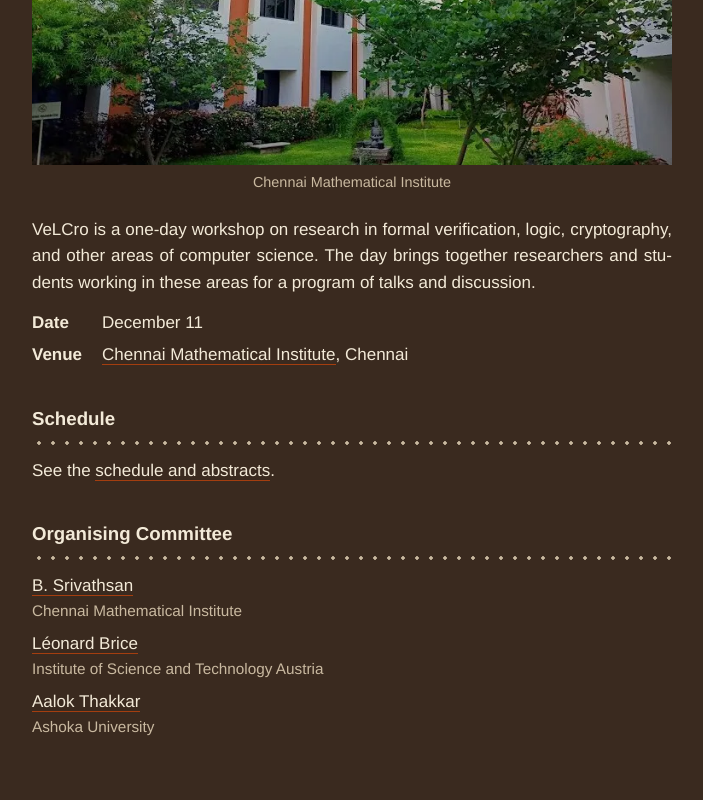
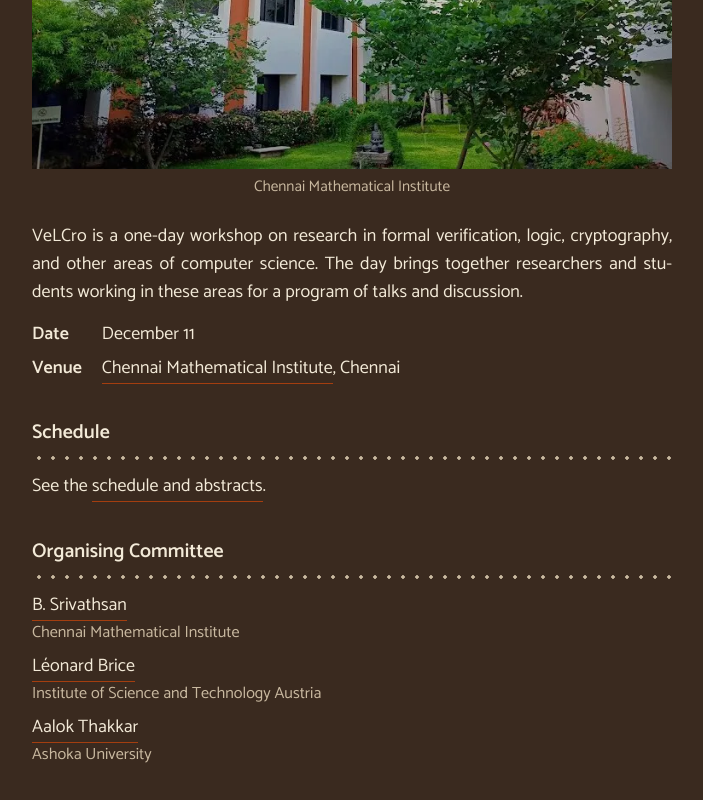
Before and after one commit to aalok-thakkar/velcro, a plain HTML site: page index.html in a window 1280 px wide. Shown: the part 578-1378 px from the top of the page, without its empty margins (288-991 px from the left). Drawn offline with Linux system fonts and the light colour scheme.

Commit message:
Use Catamaran font

```diff
--- a/index.html
+++ b/index.html
@@ -5,6 +5,9 @@
     <meta name="viewport" content="width=device-width, initial-scale=1" />
     <title>VeLCro: VErification, Logic, and CRyptOgraphy</title>
     <link rel="icon" href="data:," />
+    <link rel="preconnect" href="https://fonts.googleapis.com" />
+    <link rel="preconnect" href="https://fonts.gstatic.com" crossorigin />
+    <link rel="stylesheet" href="https://fonts.googleapis.com/css2?family=Catamaran:wght@400;600&display=swap" />
     <link rel="stylesheet" href="./webpage_files/style.css" />
   </head>
 
--- a/webpage_files/style.css
+++ b/webpage_files/style.css
@@ -16,8 +16,8 @@
 body {
   background: var(--bg);
   color: var(--text);
-  font-family: "Helvetica Neue", Helvetica, Arial, sans-serif;
-  font-size: 17px;
+  font-family: "Catamaran", "Helvetica Neue", Helvetica, Arial, sans-serif;
+  font-size: 18px;
   line-height: 1.55;
   margin: 0;
   padding: 0 16px;
@@ -92,7 +92,7 @@ figcaption {
 
 h2 {
   font-size: 1.1em;
-  font-weight: bold;
+  font-weight: 600;
   margin: 36px 0 12px;
   padding-bottom: 12px;
   /* a row of kolam dots */
```
Also changed, not shown: schedule.html (+3 -0 lines).
